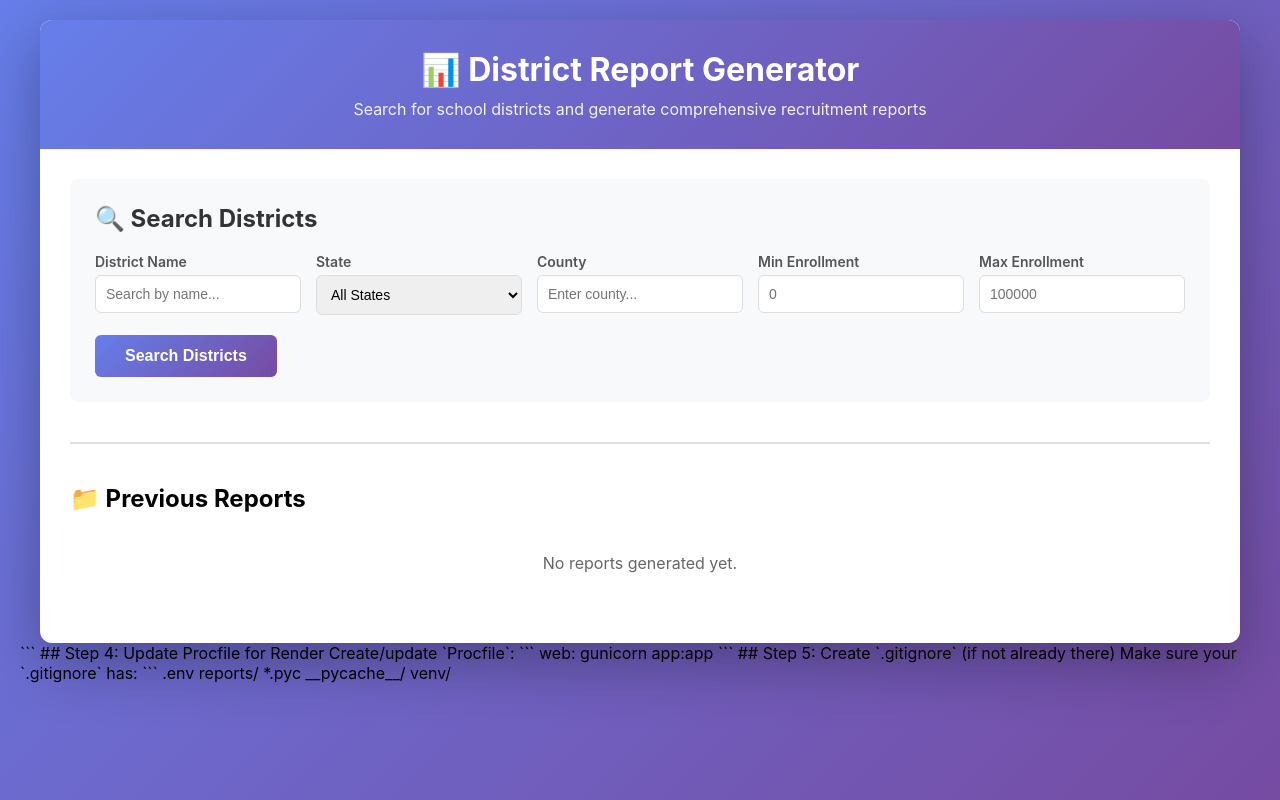
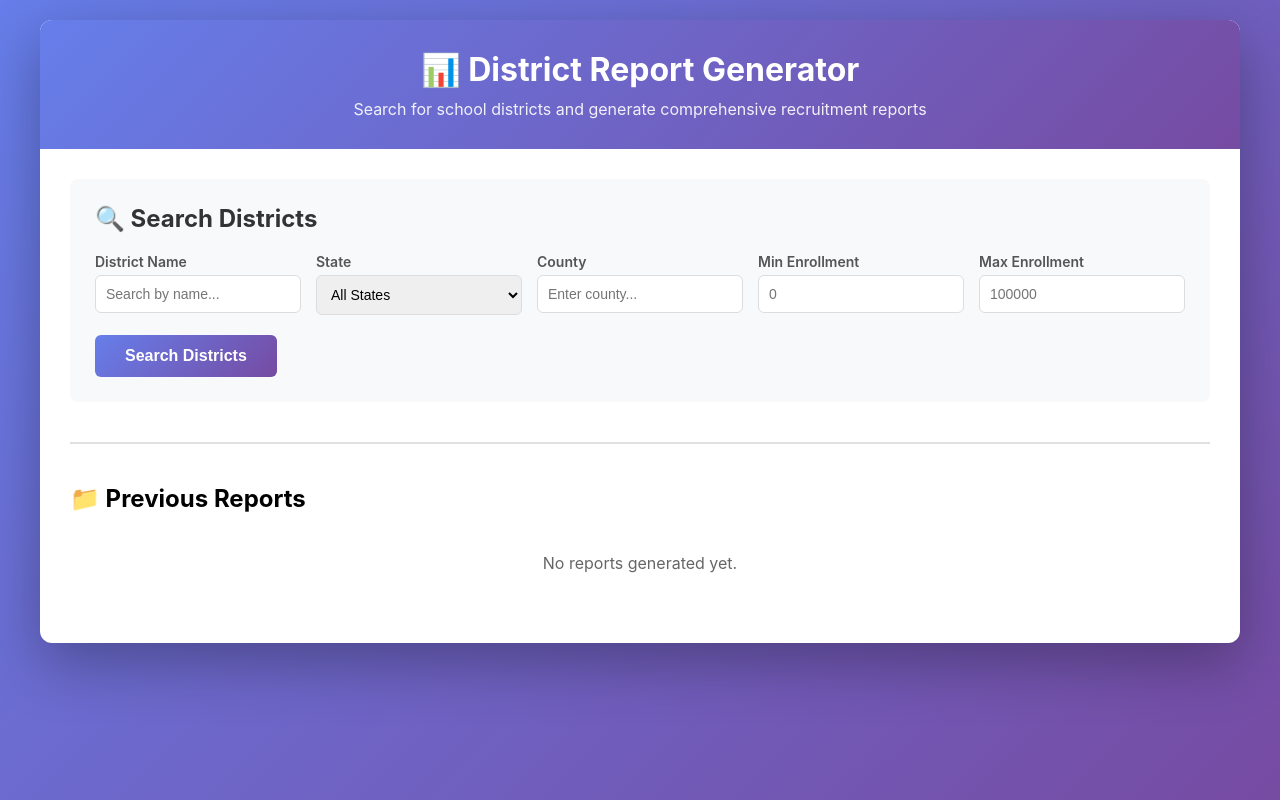
Before and after one commit to radartalentsolutions/district-report-generatorPROD, a Flask app: page / in a window 1280 px wide. Run offline with Flask 3, Linux system fonts and the light colour scheme; data that the repository does not hold is empty.

Commit message:
removed text from the bottom

````diff
--- a/templates/index.html
+++ b/templates/index.html
@@ -469,21 +469,3 @@
     </script>
 </body>
 </html>
-```
-
-## Step 4: Update Procfile for Render
-
-Create/update `Procfile`:
-```
-web: gunicorn app:app
-```
-
-## Step 5: Create `.gitignore` (if not already there)
-
-Make sure your `.gitignore` has:
-```
-.env
-reports/
-*.pyc
-__pycache__/
-venv/
````
